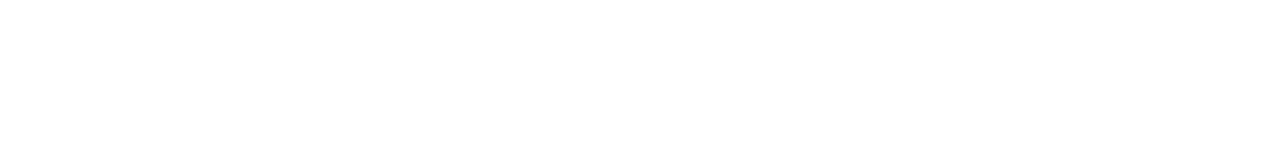
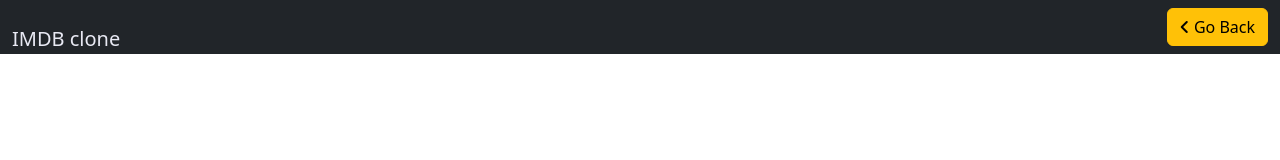
Before and after one commit to Indrajeet790/imdb-clone-cn, a plain HTML site: page movie.html in a window 1280 px wide. Drawn offline with nearby package versions, Linux system fonts and the light colour scheme.

Commit message:
navbar section of movie.html

```diff
--- a/movie.html
+++ b/movie.html
@@ -23,5 +23,19 @@
       crossorigin="anonymous"
     ></script>
   </head>
-  <body></body>
+  <body>
+    <nav class="navbar bg-dark px2 sticky-top">
+      <div class="container-fluid justify-content-space-between">
+        <a href="#" class="navbar-brand">
+          <span class="pt-4 site-name">IMDB clone</span>
+        </a>
+        <a id="btn" href="index.html">
+          <button type="button" class="btn btn-warning">
+            <i class="fa-solid fa-angle-left"></i>
+            Go Back
+          </button>
+        </a>
+      </div>
+    </nav>
+  </body>
 </html>
```
